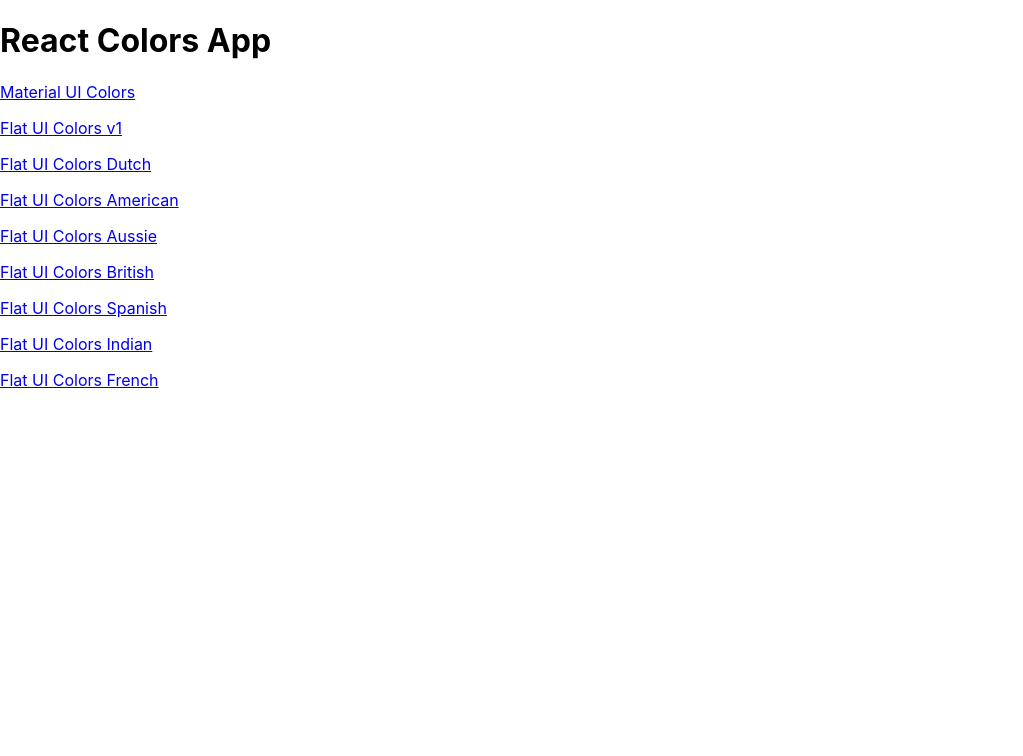
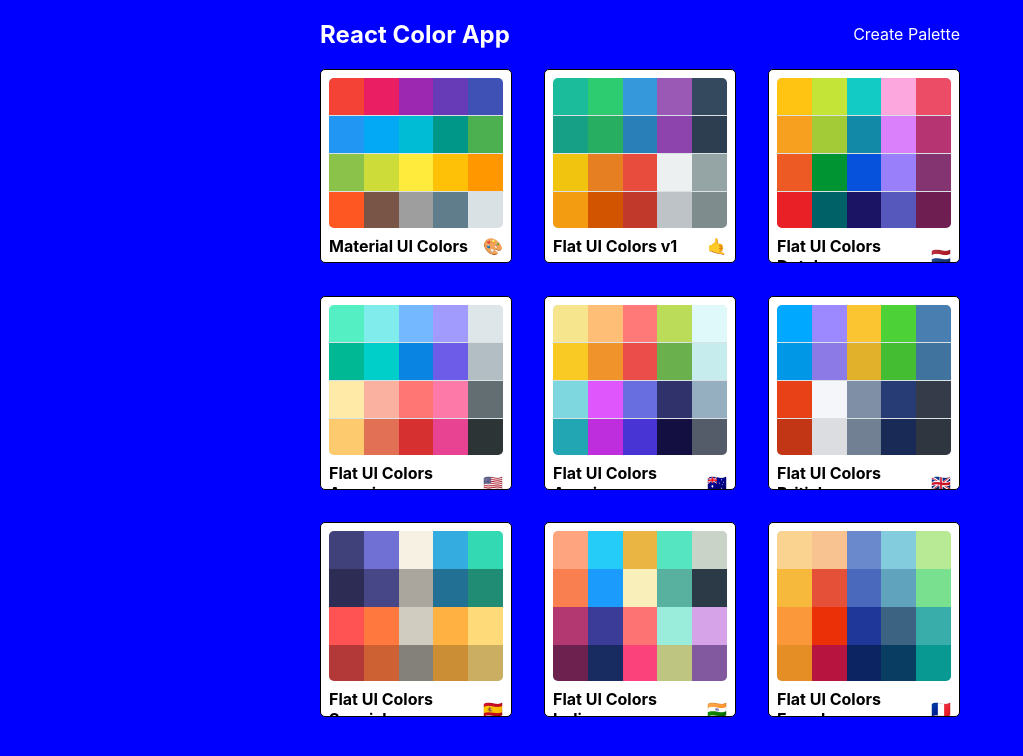
Before and after one commit to xueyublue/colors, a React (Create React App) app: page / in a window 1280 px wide. Shown: the top 756 px of the page, without its empty margins (0-1023 px from the left). Built offline with nearby package versions, Linux system fonts and the light colour scheme.

Commit message:
added and implemented mini-palette

```diff
--- a/package.json
+++ b/package.json
@@ -7,6 +7,7 @@
     "@emotion/styled": "11.3.0",
     "@mui/icons-material": "5.0.4",
     "@mui/material": "5.0.4",
+    "@mui/styles": "5.0.1",
     "@testing-library/jest-dom": "5.14.1",
     "@testing-library/react": "11.2.7",
     "@testing-library/user-event": "12.8.3",
--- /dev/null
+++ b/src/MiniPalette.jsx
@@ -0,0 +1,54 @@
+import React from "react";
+import { withStyles } from "@mui/styles";
+
+const styles = {
+  root: {
+    backgroundColor: "white",
+    border: "1px solid black",
+    borderRadius: "5px",
+    padding: "0.5rem",
+    position: "relative",
+    overflow: "hidden",
+    "&:hover": { cursor: "pointer" },
+  },
+  colors: { backgroundColor: "#dae1e4", height: "150px", width: "100%", borderRadius: "5px", overflow: "hidden" },
+  title: {
+    display: "flex",
+    justifyContent: "space-between",
+    alignItems: "center",
+    margin: "0",
+    color: "black",
+    paddingTop: "0.5rem",
+    fontSize: "1rem",
+    positive: "relative",
+  },
+  emoji: {
+    marginLeft: "0.5rem",
+    fontSize: "1rem",
+  },
+  miniColor: {
+    height: "25%",
+    width: "20%",
+    display: "inline-block",
+    margin: "0 auto",
+    position: "relative",
+    marginBottom: "-3.5px",
+  },
+};
+
+function MiniPalette({ classes, colors, paletteName, emoji, onClick }) {
+  const miniColorBoxes = colors.map((color) => (
+    <div className={classes.miniColor} style={{ backgroundColor: color.color }} key={color.name} />
+  ));
+
+  return (
+    <div className={classes.root} onClick={onClick}>
+      <div className={classes.colors}>{miniColorBoxes}</div>
+      <h5 className={classes.title}>
+        {paletteName} <span className={classes.emoji}>{emoji}</span>
+      </h5>
+    </div>
+  );
+}
+
+export default withStyles(styles)(MiniPalette);
--- a/src/Navbar.jsx
+++ b/src/Navbar.jsx
@@ -32,13 +32,13 @@
       </div>
       <div className="select-container">
         <Select variant="standard" value={format} onChange={handleFormatChange}>
-          <MenuItem value="hex" key="1">
+          <MenuItem value="hex" key="hex">
             HEX - #ffffff
           </MenuItem>
-          <MenuItem value="rgb" key="2">
+          <MenuItem value="rgb" key="rgb">
             RGB - rgb(255,255,255)
           </MenuItem>
-          <MenuItem value="rgba" key="3">
+          <MenuItem value="rgba" key="rgba">
             RGBA - rgba(255,255,255,1.0)
           </MenuItem>
         </Select>
--- a/src/PaletteList.jsx
+++ b/src/PaletteList.jsx
@@ -1,17 +1,58 @@
 import React from "react";
-import { Link } from "react-router-dom";
+import { Link, useHistory } from "react-router-dom";
+import MiniPalette from "./MiniPalette";
+import { withStyles } from "@mui/styles";
 
-function PaletteList({ palettes }) {
+const styles = {
+  root: {
+    backgroundColor: "blue",
+    height: "100vh",
+    display: "flex",
+    alignItems: "flex-start",
+    justifyContent: "center",
+  },
+  container: {
+    width: "50%",
+    display: "flex",
+    alignItems: "flex-start",
+    flexDirection: "column",
+    flexWrap: "wrap",
+    //border: "1px solid black",
+  },
+  nav: {
+    display: "flex",
+    alignItems: "center",
+    justifyContent: "space-between",
+    width: "100%",
+    color: "white",
+  },
+  palettes: {
+    boxSizing: "border-box",
+    width: "100%",
+    display: "grid",
+    gridTemplateColumns: "repeat(3, 30%)",
+    gridGap: "5%",
+  },
+};
+
+function PaletteList({ classes, palettes }) {
+  const history = useHistory();
+
   return (
-    <div>
-      <h1>React Colors App</h1>
-      {palettes.map((palette) => (
-        <p key={palette.id}>
-          <Link to={`/palette/${palette.id}`}>{palette.paletteName}</Link>
-        </p>
-      ))}
+    <div className={classes.root}>
+      <div className={classes.container}>
+        <nav className={classes.nav}>
+          <h1>React Color App</h1>
+          <span>Create Palette</span>
+        </nav>
+        <div className={classes.palettes}>
+          {palettes.map((palette) => (
+            <MiniPalette {...palette} onClick={() => history.push(`/palette/${palette.id}`)} />
+          ))}
+        </div>
+      </div>
     </div>
   );
 }
 
-export default PaletteList;
+export default withStyles(styles)(PaletteList);
```
Also changed, not shown: 1 other file (tests, documents, lock files or other folders).
